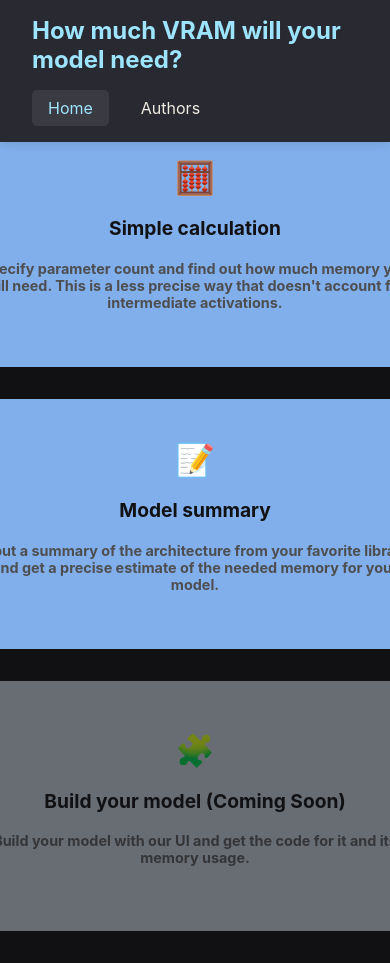
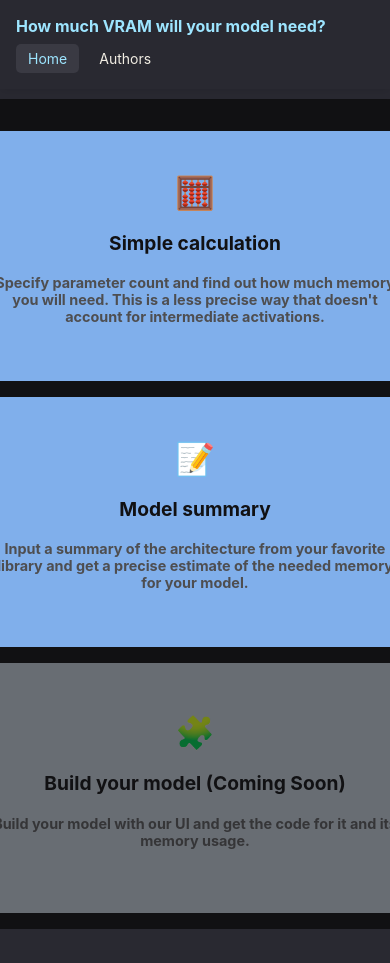
Before and after one commit to AlexBodner/How_Much_VRAM, a React (Vite) app in the folder RamIA/: page / in a window 390 px wide. Shown: the top 963 px of the page. After the commit the page ends 929 px from the top, so only its background shows below. Built offline with nearby package versions, Linux system fonts and the light colour scheme.

Commit message:
trying responsive changes

```diff
--- a/RamIA/src/styles/App.css
+++ b/RamIA/src/styles/App.css
@@ -29,35 +29,38 @@
 
   .main-content {
     flex-grow: 1;
-    padding-top: 60px; /* Adjust this value based on your header height */
+    padding-top: 80px;
+    padding-left: 1rem;
+    padding-right: 1rem;
   }
 
   .contentSection {
     width: 100%;
     max-width: 800px;
     margin: 2rem auto;
-    padding: 2rem;
+    padding: 1rem;
     background-color: #3a3a43;
     border-radius: 10px;
     box-shadow: 0 5px 15px rgba(0, 0, 0, 0.2);
   }
+
   .mainBtns {
     display: flex;
     flex-wrap: wrap;
     justify-content: center;
-    align-items: center;
-    padding: 2rem;
-    gap: 2rem;
+    align-items: stretch;
+    padding: 1rem;
+    gap: 1rem;
   }
 
   .titleContainer {
     width: 100%;
     text-align: center;
     background-color: var(--black-font);
-    padding: 1rem 2rem;
+    padding: 1rem;
     border-bottom-left-radius: 10px;
     border-bottom-right-radius: 10px;
-    margin-bottom: 2rem;
+    margin-bottom: 1rem;
   }
 
   .title {
@@ -67,8 +70,7 @@
   }
 
   .mainBtn {
-    flex: 1;
-    min-width: 250px;
+    flex: 1 1 250px;
     max-width: 400px;
     aspect-ratio: 16 / 9;
     border: none;
@@ -78,6 +80,7 @@
     font-weight: bold;
     cursor: pointer;
     transition: all 0.3s ease;
+    padding: 1rem;
   }
 
   .mainBtn:hover {
@@ -111,7 +114,7 @@
     width: 100%;
     max-width: 800px;
     margin: 0 auto;
-    padding: 2rem;
+    padding: 1rem;
     background-color: #3a3a43;
     border-radius: 10px;
     box-shadow: 0 5px 15px rgba(0, 0, 0, 0.2);
@@ -120,14 +123,15 @@
   @media screen and (max-width: 768px) {
     .mainBtns {
       flex-direction: column;
+      align-items: center;
     }
 
     .mainBtn {
       width: 100%;
       max-width: none;
     }
+
+    .title {
+      font-size: clamp(1.2rem, 5vw, 2rem);
+    }
   }
-  .main-content {
-    flex-grow: 1;
-    padding-top: 80px; /* Increased to account for the fixed header */
-  }
--- a/RamIA/src/styles/Form.css
+++ b/RamIA/src/styles/Form.css
@@ -1,6 +1,6 @@
 .formContainer {
-    background-color: #7A858E;
-    padding: 20px;
+  background-color: #3a3a43;
+  padding: 1rem;
   border-radius: 10px;
   width: 100%;
   max-width: 800px;
@@ -10,18 +10,19 @@
 .formGrid {
   display: grid;
   grid-template-columns: repeat(auto-fit, minmax(200px, 1fr));
-    gap: 20px;
+  gap: 1rem;
 }
 
 .formField {
   display: flex;
   flex-direction: column;
+  margin-bottom: 1rem;
 }
 
 .formField label {
   color: white;
-    margin-bottom: 8px;
-    font-size: 16px;
+  margin-bottom: 0.5rem;
+  font-size: 1rem;
   font-weight: bold;
   display: flex;
   align-items: center;
@@ -30,12 +31,12 @@
 .formField input[type="text"],
 .formField input[type="number"] {
   width: 100%;
-    padding: 10px;
+  padding: 0.5rem;
   background-color: transparent;
   border: 1px solid #9DE5FF;
   border-radius: 8px;
   color: #9DE5FF;
-    font-size: 14px;
+  font-size: 0.875rem;
 }
 
 .checkboxField {
@@ -50,9 +51,9 @@
 }
 
 .checkboxField input[type="checkbox"] {
-    width: 20px;
-    height: 20px;
-    margin-right: 10px;
+  width: 1.25rem;
+  height: 1.25rem;
+  margin-right: 0.625rem;
   appearance: none;
   border: 2px solid #9DE5FF;
   border-radius: 4px;
@@ -65,22 +66,36 @@
 }
 
 .formActions {
-    margin-top: 20px;
+  margin-top: 1.25rem;
 }
 
 .tooltip-trigger {
-    margin-left: 5px;
+  margin-left: 0.3125rem;
   cursor: help;
   color: #9DE5FF;
   font-weight: bold;
-    font-size: 14px;
+  font-size: 0.875rem;
 }
 
-  /* React-tooltip styles */
 .react-tooltip {
   background-color: #4A4A4A !important;
   color: #9DE5FF !important;
   border: 1px solid #9DE5FF !important;
-    font-size: 12px !important;
+  font-size: 0.75rem !important;
   max-width: 200px !important;
 }
+
+@media (max-width: 600px) {
+  .formGrid {
+    grid-template-columns: 1fr;
+  }
+
+  .formField label {
+    font-size: 0.875rem;
+  }
+
+  .formField input[type="text"],
+  .formField input[type="number"] {
+    font-size: 0.8125rem;
+  }
+}
--- a/RamIA/src/styles/Header.css
+++ b/RamIA/src/styles/Header.css
@@ -15,19 +15,19 @@
   display: flex;
   justify-content: space-between;
   align-items: center;
-  padding: 0 2rem;
+  padding: 0 1rem;
 }
 
 .headerTitle {
   font-weight: bold;
   color: #9DE5FF;
   margin: 0;
-  font-size: 1.5rem;
+  font-size: 1.25rem;
 }
 
 .headerNav {
   display: flex;
-  gap: 1rem;
+  gap: 0.5rem;
 }
 
 .navButton {
@@ -47,13 +47,22 @@
   color: #9DE5FF;
 }
 
-@media (max-width: 600px) {
+@media (max-width: 768px) {
   .headerContent {
     flex-direction: column;
     align-items: flex-start;
   }
 
   .headerNav {
-    margin-top: 1rem;
+    margin-top: 0.5rem;
+  }
+
+  .headerTitle {
+    font-size: 1rem;
+  }
+
+  .navButton {
+    font-size: 0.875rem;
+    padding: 0.375rem 0.75rem;
   }
 }
--- a/RamIA/src/styles/ModelSummary.css
+++ b/RamIA/src/styles/ModelSummary.css
@@ -1,8 +1,8 @@
 .modelSummaryForm {
     display: flex;
     flex-direction: column;
-    background-color: #7A858E;
-    padding: 20px;
+    background-color: #3a3a43;
+    padding: 1rem;
     border-radius: 10px;
     width: 100%;
     max-width: 800px;
@@ -12,11 +12,11 @@
   .formGrid {
     display: grid;
     grid-template-columns: repeat(auto-fit, minmax(200px, 1fr));
-    gap: 20px;
+    gap: 1rem;
   }
 
   .formField {
-    margin-bottom: 20px;
+    margin-bottom: 1.25rem;
   }
 
   .formField.fullWidth {
@@ -26,20 +26,20 @@
   .formField label {
     display: block;
     color: white;
-    margin-bottom: 8px;
-    font-size: 16px;
+    margin-bottom: 0.5rem;
+    font-size: 1rem;
     font-weight: bold;
   }
 
   .formField textarea,
   .formField input[type="text"] {
     width: 100%;
-    padding: 10px;
+    padding: 0.625rem;
     background-color: transparent;
     border: 1px solid #9DE5FF;
     border-radius: 8px;
     color: #9DE5FF;
-    font-size: 14px;
+    font-size: 0.875rem;
   }
 
   .formField textarea {
@@ -53,15 +53,15 @@
   }
 
   .checkboxField label {
-    margin-right: 10px;
+    margin-right: 0.625rem;
     display: flex;
     align-items: center;
   }
 
   .checkboxField input[type="checkbox"] {
-    width: 20px;
-    height: 20px;
-    margin-right: 10px;
+    width: 1.25rem;
+    height: 1.25rem;
+    margin-right: 0.625rem;
     appearance: none;
     border: 2px solid #9DE5FF;
     border-radius: 4px;
@@ -74,7 +74,20 @@
   }
 
   .formActions {
-    margin-top: 20px;
+    margin-top: 1.25rem;
   }
 
-/* VRAMResult styles are in VRAMResult.css, so we don't need to add them here */
+  @media (max-width: 600px) {
+    .formGrid {
+      grid-template-columns: 1fr;
+    }
+
+    .formField label {
+      font-size: 0.875rem;
+    }
+
+    .formField textarea,
+    .formField input[type="text"] {
+      font-size: 0.8125rem;
+    }
+  }
```
Also changed, not shown: RamIA/src/Components/Form.jsx (indentation only), 1 other file (tests, documents, lock files or other folders). Lines whose indentation alone changed are shown as unchanged.
